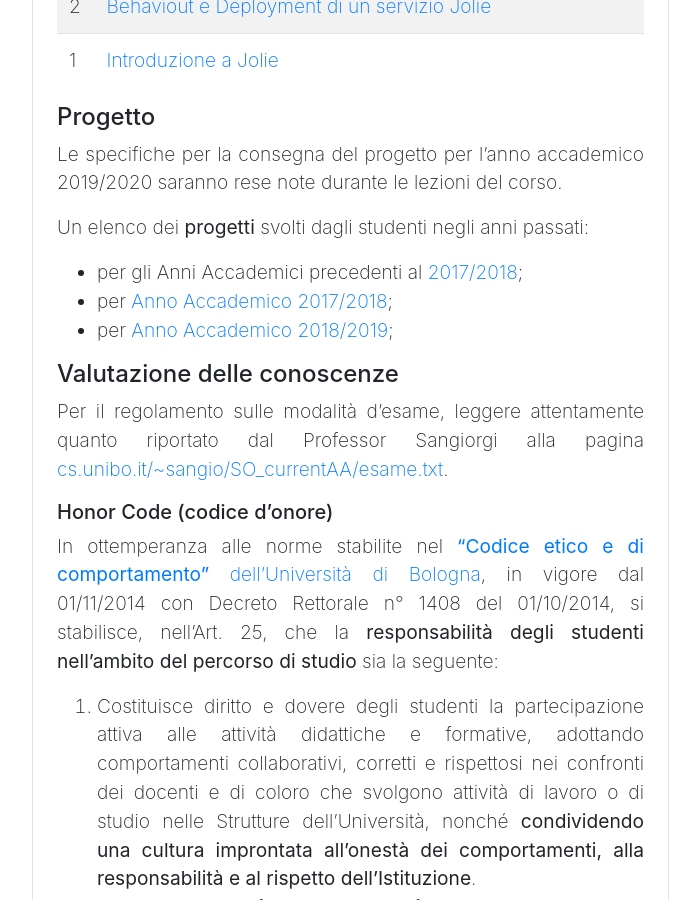
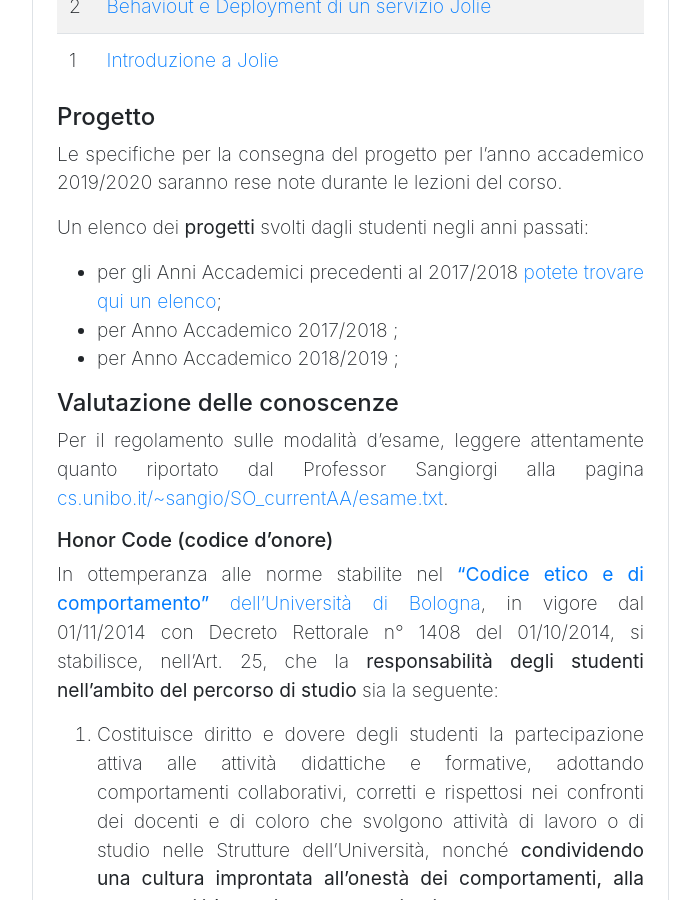
Before and after one commit to saltgz/saltgz.github.io, a Jekyll site: the page built from _posts/2020-02-24-labso-infoman.md, in a window 1280 px wide and 900 px high, scrolled down 1888 px. Shown: the whole window, without its empty margins (244-944 px from the left). Built offline with Jekyll 4.4.1, drawn with Linux system fonts in a browser that asks for light colours; comment, search, counter and statistics services are not loaded.

Commit message:
Update 2020-02-24-labso-infoman.md

```diff
--- a/_posts/2020-02-24-labso-infoman.md
+++ b/_posts/2020-02-24-labso-infoman.md
@@ -73,9 +73,9 @@
 
 Un elenco dei **progetti** svolti dagli studenti negli anni passati:
 
-- per gli Anni Accademici precedenti al [2017/2018](https://saveriogiallorenzo.com/teaching/);
-- per [Anno Accademico 2017/2018](https://github.com/szingaro/jollar);
-- per [Anno Accademico 2018/2019](https://github.com/szingaro/jolella);
+- per gli Anni Accademici precedenti al 2017/2018 [potete trovare qui un elenco](https://saveriogiallorenzo.com/teaching/);
+- per Anno Accademico 2017/2018 [](https://github.com/szingaro/jollar);
+- per Anno Accademico 2018/2019 [](https://github.com/szingaro/jolella);
 
 #### Valutazione delle conoscenze
 
```
